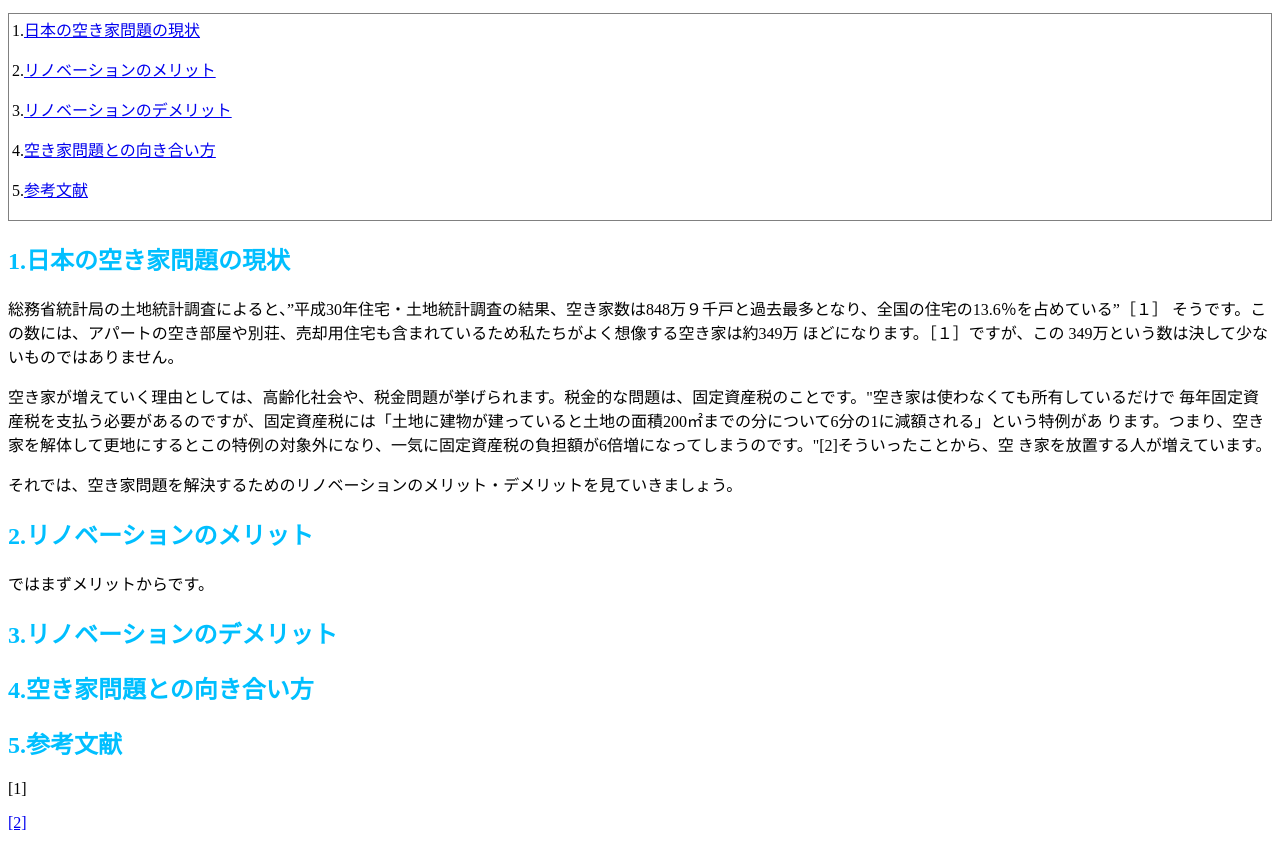
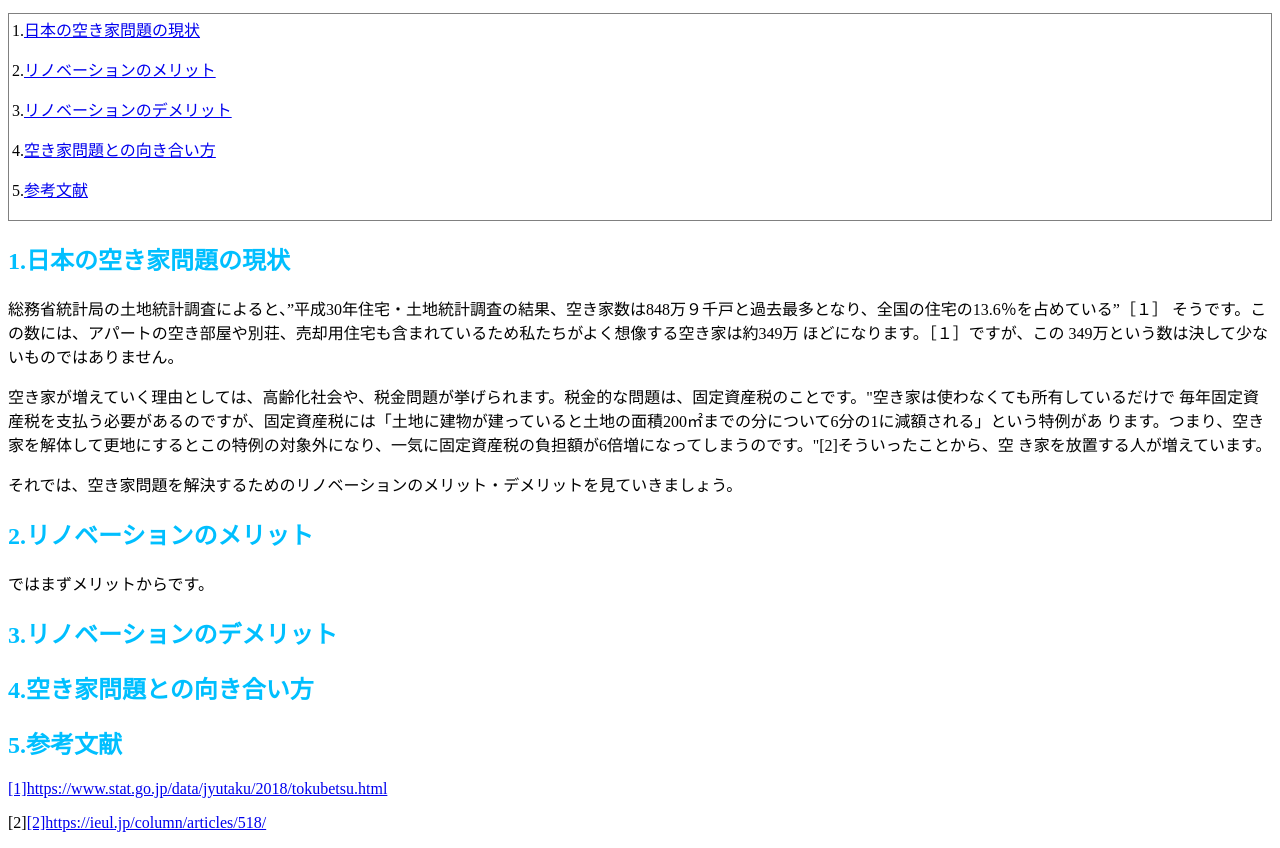
Before and after one commit to oskhnt/oskhnt.github.io, a plain HTML site: page cl2020.html in a window 1280 px wide. Shown: the part 150-998 px from the top of the page. Drawn offline with Linux system fonts and the light colour scheme.

Commit message:
Update cl2020.html

```diff
--- a/cl2020.html
+++ b/cl2020.html
@@ -37,8 +37,8 @@
 
 
 <p><h2><font color="deepskyblue">5.<A NAME="e">参考文献</A></font></h2></p>
-<p>[1]<A HREF="https://www.stat.go.jp/data/jyutaku/2018/tokubetsu.html"https://www.stat.go.jp/data/jyutaku/2018/tokubetsu.html</A></p>
-<p>[2]<A HREF="https://ieul.jp/column/articles/518/"https://ieul.jp/column/articles/518/</A></p>
+<p><A HREF="https://www.stat.go.jp/data/jyutaku/2018/tokubetsu.html">[1]https://www.stat.go.jp/data/jyutaku/2018/tokubetsu.html</A></p>
+<p>[2]<A HREF="https://ieul.jp/column/articles/518/">[2]https://ieul.jp/column/articles/518/</A></p>
 
 </BODY>
 </HTML>
```
